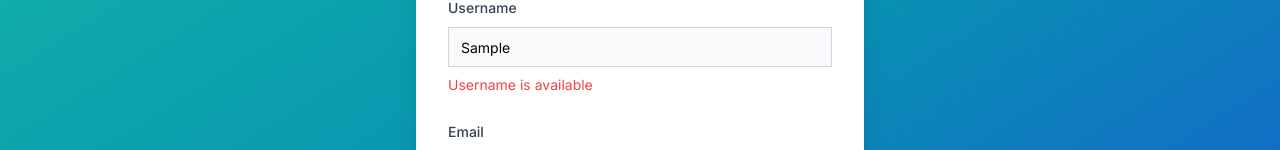
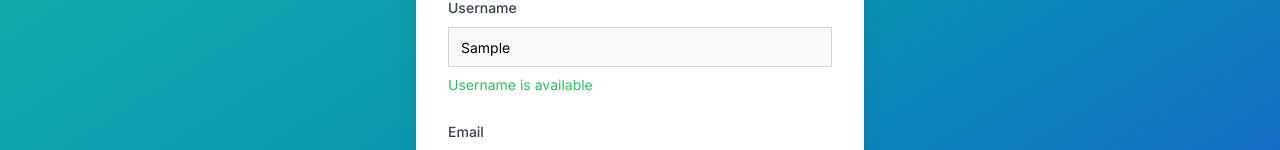
Before and after one commit to Shubbu03/tick, a Next.js app: page /signup in a window 1280 px wide. Both pictures are taken after typing "Sample", "name@example.com", "Sample123" into the empty fields and a click on the button "Sign Up". Shown: the part 263-413 px from the top of the page. Built offline with nearby package versions, Linux system fonts and the light colour scheme; no server answers; the database is empty.

Commit message:
Fix username availability message in Signup page for clarity

```diff
--- a/src/app/(auth)/signup/page.tsx
+++ b/src/app/(auth)/signup/page.tsx
@@ -137,7 +137,7 @@ export default function Signup() {
                   {!isCheckingUsername && usernameMessage && (
                     <p
                       className={`text-sm ${
-                        usernameMessage === "Username is available!!"
+                        usernameMessage === "Username is available"
                           ? "text-green-500"
                           : "text-red-500"
                       }`}
```
